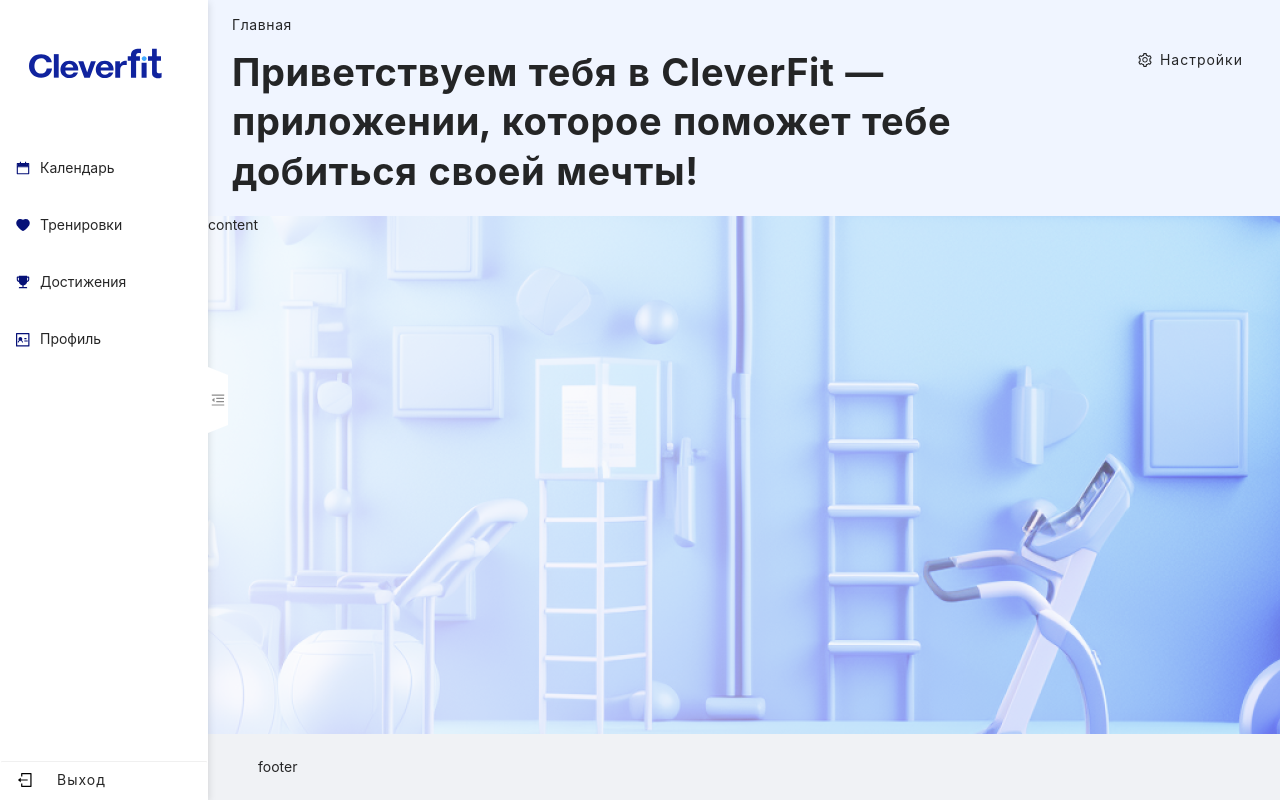
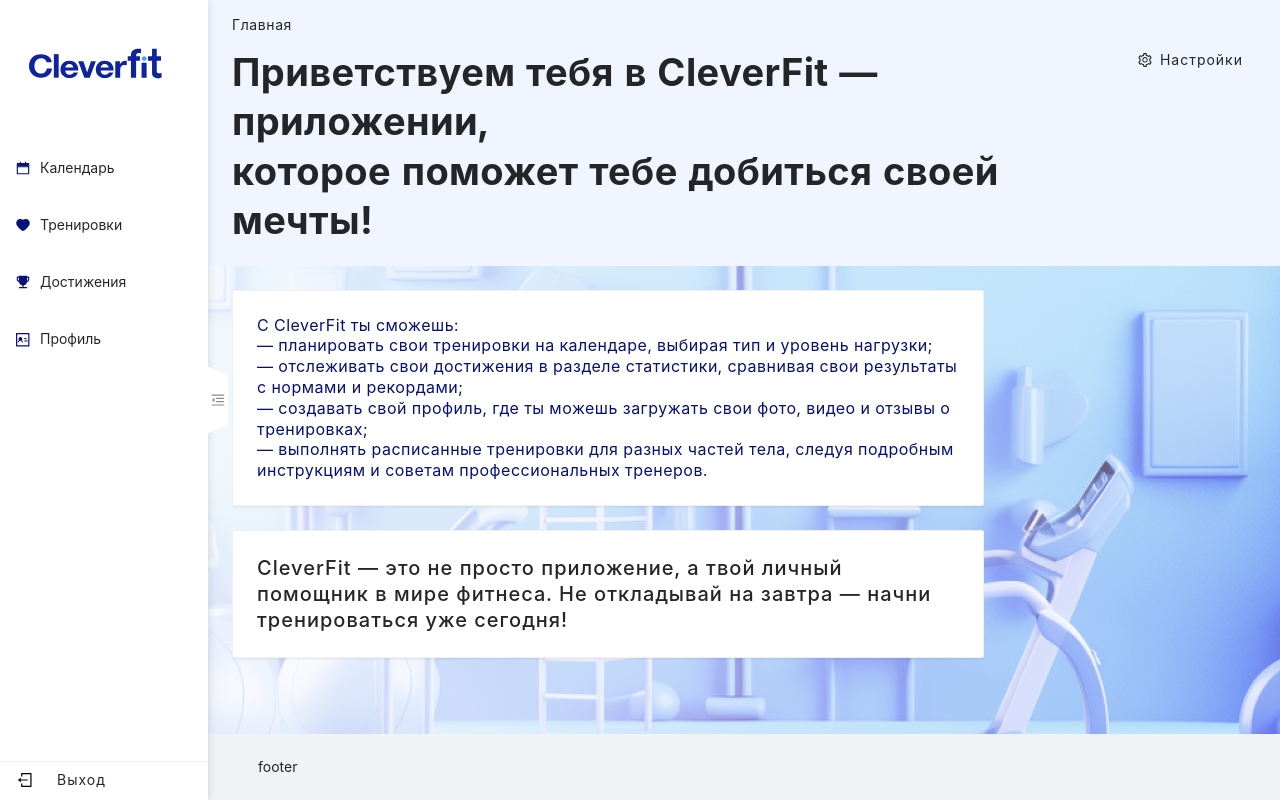
Before and after one commit to ClevertecFrontendLab/VeronikaBogdan, a React (Vite) app: page /#/ in a window 1280 px wide. Built offline with nearby package versions, Linux system fonts and the light colour scheme.

Commit message:
feat: realize opportunities and motivation cards

```diff
--- /dev/null
+++ b/src/components/layout/content/content.scss
@@ -0,0 +1,60 @@
+@import '@constants/colors';
+
+main.ant-layout-content {
+    margin-left: 24px;
+
+    @media (max-width: 360px) {
+        margin-left: 16px;
+    }
+}
+
+div.ant-card {
+    box-shadow: 0 2px 0 0 rgba(0, 0, 0, 0.04);
+
+    &.card {
+        max-width: 752px;
+        margin-top: 24px;
+        margin-right: 24px;
+
+        &.opportunities p {
+            font: {
+                size: 16px;
+                weight: 400;
+            }
+            line-height: 130%;
+            letter-spacing: 0.5px;
+            color: $primary-light-9;
+            margin-bottom: 0;
+
+            @media (max-width: 360px) {
+                padding-top: 5px;
+            }
+        }
+
+        &.motivation p {
+            font: {
+                size: 20px;
+                weight: 500;
+            }
+            line-height: 130%;
+            letter-spacing: 1px;
+            color: $character-light-title-85;
+            margin-bottom: 0;
+
+            @media (max-width: 834px) {
+                padding-right: 2px;
+                letter-spacing: 0.6px;
+            }
+        }
+
+        @media (max-width: 360px) {
+            margin-right: 16px;
+        }
+    }
+
+    &-body {
+        @media (max-width: 360px) {
+            padding: 16px;
+        }
+    }
+}
--- /dev/null
+++ b/src/components/layout/content/content.tsx
@@ -0,0 +1,32 @@
+import { Card, Layout } from 'antd';
+
+import './content.scss';
+
+const { Content } = Layout;
+
+export const ContentPart: React.FC = () => (
+    <Content>
+        <Card className='card opportunities'>
+            <p>С CleverFit ты сможешь:</p>
+            <p>— планировать свои тренировки на календаре, выбирая тип и уровень нагрузки;</p>
+            <p>
+                — отслеживать свои достижения в разделе статистики, сравнивая свои результаты с
+                нормами и рекордами;
+            </p>
+            <p>
+                — создавать свой профиль, где ты можешь загружать свои фото, видео и отзывы о
+                тренировках;
+            </p>
+            <p>
+                — выполнять расписанные тренировки для разных частей тела, следуя подробным
+                инструкциям и советам профессиональных тренеров.
+            </p>
+        </Card>
+        <Card className='card motivation'>
+            <p>
+                CleverFit — это не просто приложение, а твой личный помощник в мире фитнеса. Не
+                откладывай на завтра — начни тренироваться уже сегодня!
+            </p>
+        </Card>
+    </Content>
+);
--- /dev/null
+++ b/src/components/layout/content/index.ts
@@ -0,0 +1 @@
+export { ContentPart } from './content';
--- a/src/components/layout/header/header.scss
+++ b/src/components/layout/header/header.scss
@@ -32,6 +32,9 @@
             }
             line-height: 130%;
             white-space: wrap;
+            letter-spacing: 0.4px;
+            display: flex;
+            flex-direction: column;
 
             @media (max-width: 834px) {
                 font: {
@@ -48,7 +51,7 @@
         }
 
         &-sub-title {
-            @media (max-width: 834px) {
+            @media (max-width: 360px) {
                 margin-right: 0;
             }
         }
--- a/src/components/layout/header/header.tsx
+++ b/src/components/layout/header/header.tsx
@@ -13,7 +13,12 @@
 
 export const Header: React.FC = () => (
     <PageHeader
-        title='Приветствуем тебя в CleverFit — приложении, которое поможет тебе добиться своей мечты!'
+        title={
+            <>
+                <span>Приветствуем тебя в CleverFit — приложении, </span>
+                <span>которое поможет тебе добиться своей мечты!</span>
+            </>
+        }
         breadcrumb={{ routes }}
         subTitle={
             <Button
--- a/src/components/layout/sidebar/sidebar.scss
+++ b/src/components/layout/sidebar/sidebar.scss
@@ -6,7 +6,7 @@
         z-index: 1;
 
         @media (max-width: 360px) {
-            position: absolute;
+            position: fixed;
             height: 100%;
         }
     }
--- a/src/components/layout/sidemenu-switcher/sidemenu-switcher.scss
+++ b/src/components/layout/sidemenu-switcher/sidemenu-switcher.scss
@@ -9,7 +9,7 @@
     width: 20px;
     height: 66px;
     border: 0;
-    position: absolute;
+    position: fixed;
     top: 50%;
     bottom: 50%;
     cursor: pointer;
--- a/src/pages/main-page/main-page.tsx
+++ b/src/pages/main-page/main-page.tsx
@@ -1,11 +1,12 @@
 import { Layout } from 'antd';
 import React, { useState } from 'react';
 
+import { ContentPart } from '@components/layout/content';
 import { Header } from '@components/layout/header';
 import { Sidebar } from '@components/layout/sidebar';
 import { SidemenuSwitcher } from '@components/layout/sidemenu-switcher';
 
-const { Footer, Content } = Layout;
+const { Footer } = Layout;
 
 import './main-page.scss';
 
@@ -15,11 +16,10 @@
     return (
         <Layout>
             <Sidebar collapsed={collapsed} />
-
             <Layout className='page-container'>
                 <SidemenuSwitcher collapsed={collapsed} onClick={() => setCollapsed(!collapsed)} />
                 <Header />
-                <Content>content</Content>
+                <ContentPart />
                 <Footer>footer</Footer>
             </Layout>
         </Layout>
```
